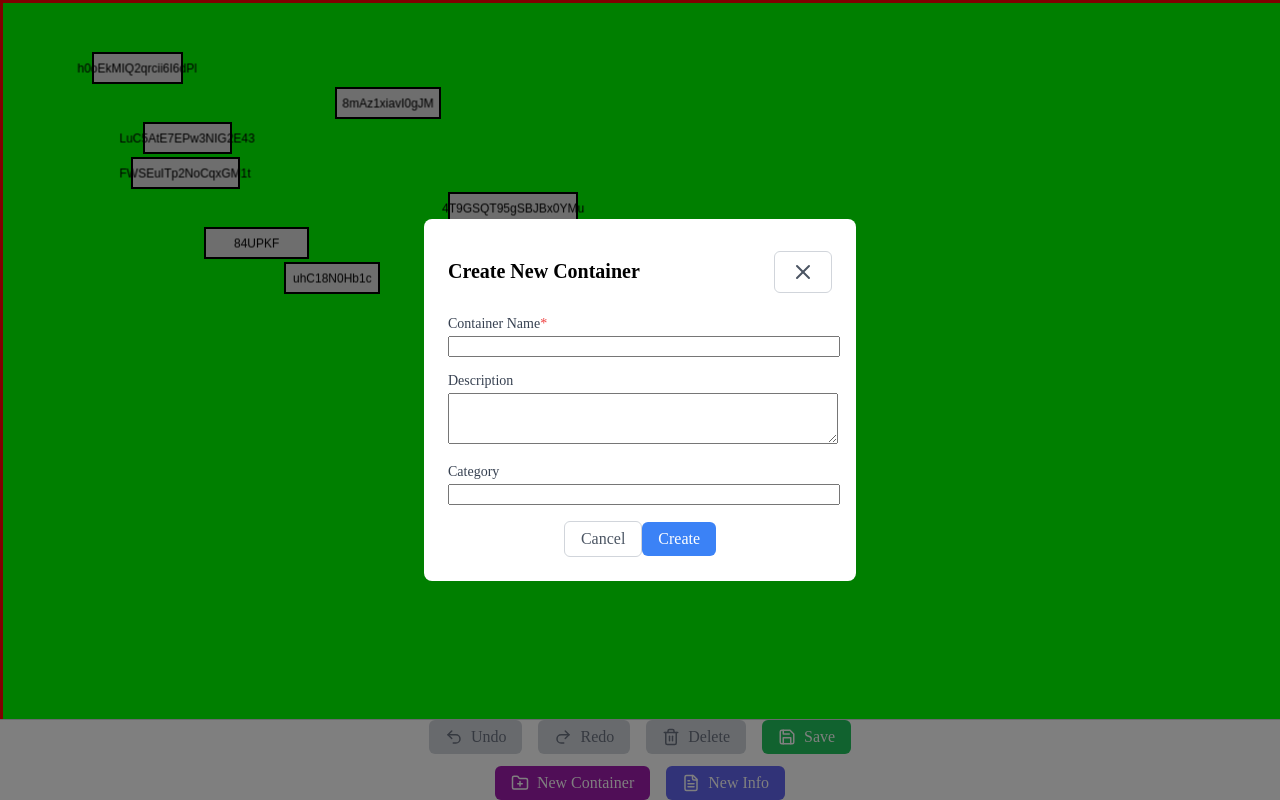
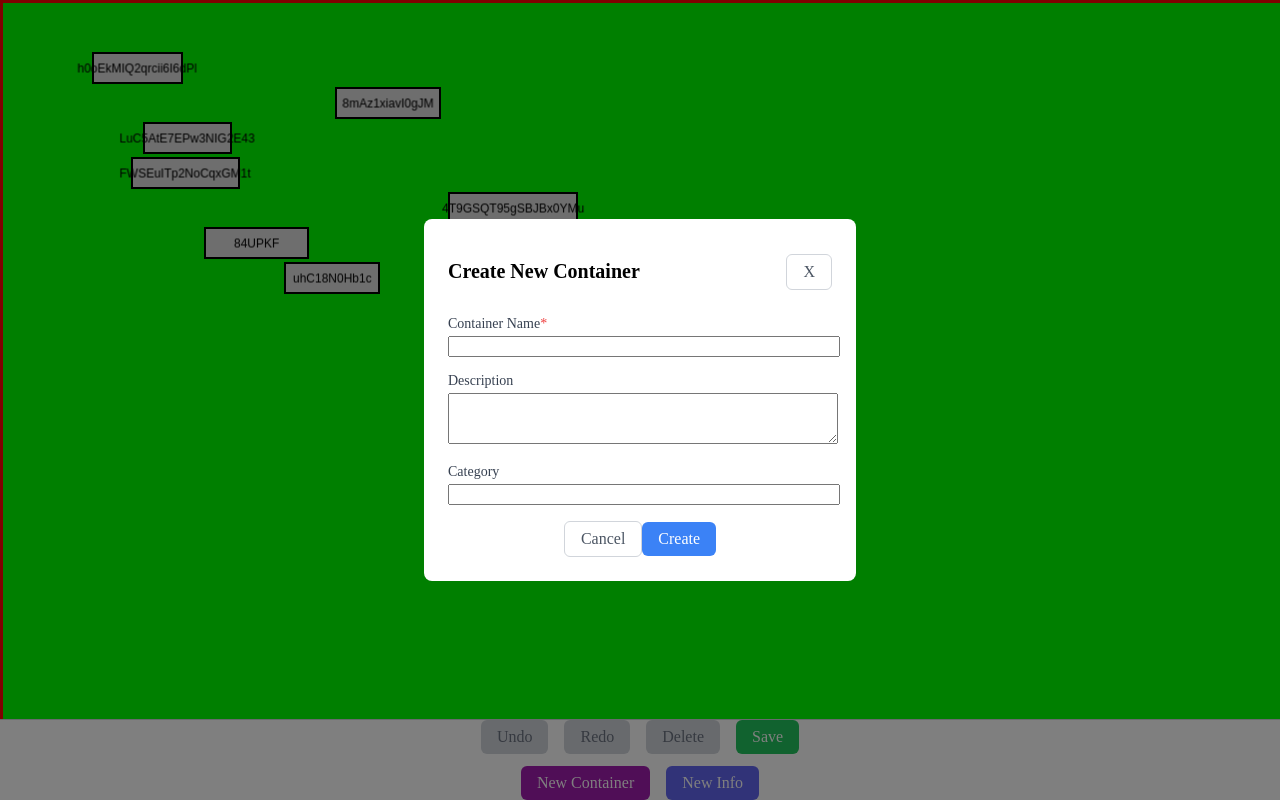
Before and after one commit to wikitimepierre/testtpanel, a React (Vite) app: page / in a window 1280 px wide. Both pictures are taken after a click on the button "New Container". Built offline with nearby package versions, Linux system fonts and the light colour scheme.

Commit message:
refactor: remove lucide-react icons and replace with text labels for improved accessibility

```diff
--- a/package.json
+++ b/package.json
@@ -11,7 +11,6 @@
   },
   "dependencies": {
     "@reduxjs/toolkit": "^2.9.0",
-    "lucide-react": "^0.344.0",
     "pixi.js": "^8.13.2",
     "react": "^18.3.1",
     "react-dom": "^18.3.1",
--- a/src/components/ControlPanel.tsx
+++ b/src/components/ControlPanel.tsx
@@ -1,7 +1,7 @@
 import React, { useState } from 'react';
 import { useAppDispatch, useAppSelector } from '../hooks/redux';
-import { undo, redo, deleteObject, createContainer, createInfo } from '../store/boxSlice';
-import { Save, Undo2, Redo2, Trash2, Plus, FolderPlus, FileText } from 'lucide-react';
+import { undo, redo, deleteObject } from '../store/boxSlice';
+// Removed lucide-react icons; using text labels instead
 import CreateObjectModal from './CreateObjectModal';
 
 const ControlPanel: React.FC = () => {
@@ -59,7 +59,6 @@ const ControlPanel: React.FC = () => {
             disabled={!canUndo}
             className="btn btn-blue"
           >
-            <Undo2 size={18} />
             <span>Undo</span>
           </button>
           <button
@@ -67,7 +66,6 @@ const ControlPanel: React.FC = () => {
             disabled={!canRedo}
             className="btn btn-blue"
           >
-            <Redo2 size={18} />
             <span>Redo</span>
           </button>
           <button
@@ -75,14 +73,12 @@ const ControlPanel: React.FC = () => {
             disabled={!activeObjectId}
             className="btn btn-red"
           >
-            <Trash2 size={18} />
             <span>Delete</span>
           </button>
           <button
             onClick={handleSave}
             className="btn btn-green"
           >
-            <Save size={18} />
             <span>Save</span>
           </button>
         </div>
@@ -91,14 +87,12 @@ const ControlPanel: React.FC = () => {
             onClick={handleCreateContainer}
             className="btn btn-purple"
           >
-            <FolderPlus size={18} />
             <span>New Container</span>
           </button>
           <button
             onClick={handleCreateInfo}
             className="btn btn-indigo"
           >
-            <FileText size={18} />
             <span>New Info</span>
           </button>
         </div>
--- a/src/components/CreateObjectModal.tsx
+++ b/src/components/CreateObjectModal.tsx
@@ -1,7 +1,7 @@
 import React, { useState } from 'react';
 import { useAppDispatch } from '../hooks/redux';
 import { createContainer, createInfo } from '../store/boxSlice';
-import { X } from 'lucide-react';
+// Removed lucide-react; using plain text for close button
 
 interface CreateObjectModalProps {
   type: 'container' | 'info';
@@ -52,8 +52,8 @@ const CreateObjectModal: React.FC<CreateObjectModalProps> = ({ type, parentId, o
       <div className="modal">
         <div className="modal-header">
           <h2 className="text-xl">Create New {type === 'container' ? 'Container' : 'Information Object'}</h2>
-          <button onClick={onClose} className="btn btn-outline">
-            <X size={24} />
+          <button onClick={onClose} className="btn btn-outline" aria-label="Close">
+            X
           </button>
         </div>
         <form onSubmit={handleSubmit}>
```
Also changed, not shown: .bolt/config.json (deleted), 1 other file (tests, documents, lock files or other folders).
